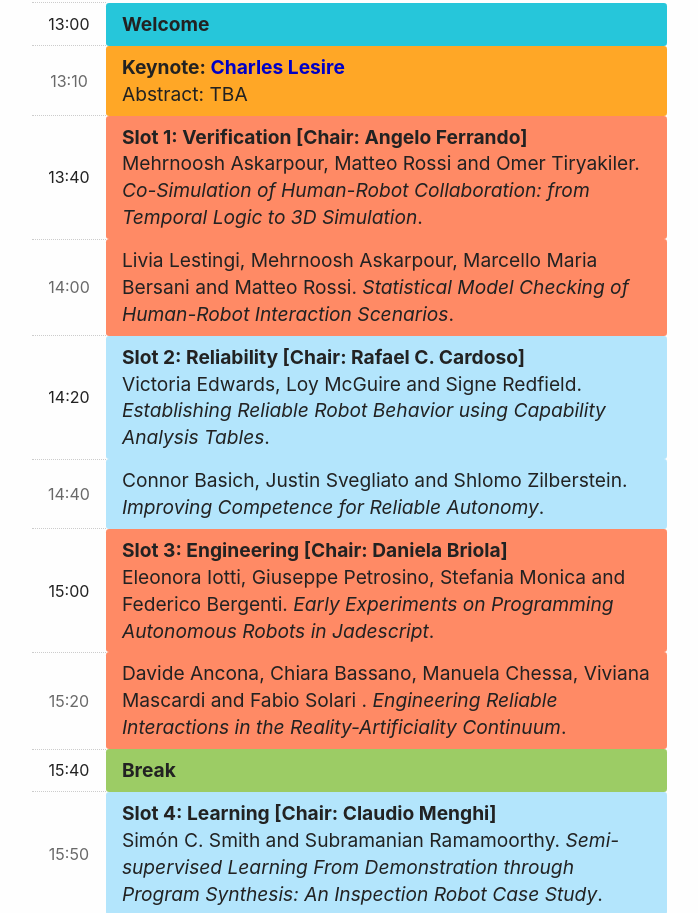
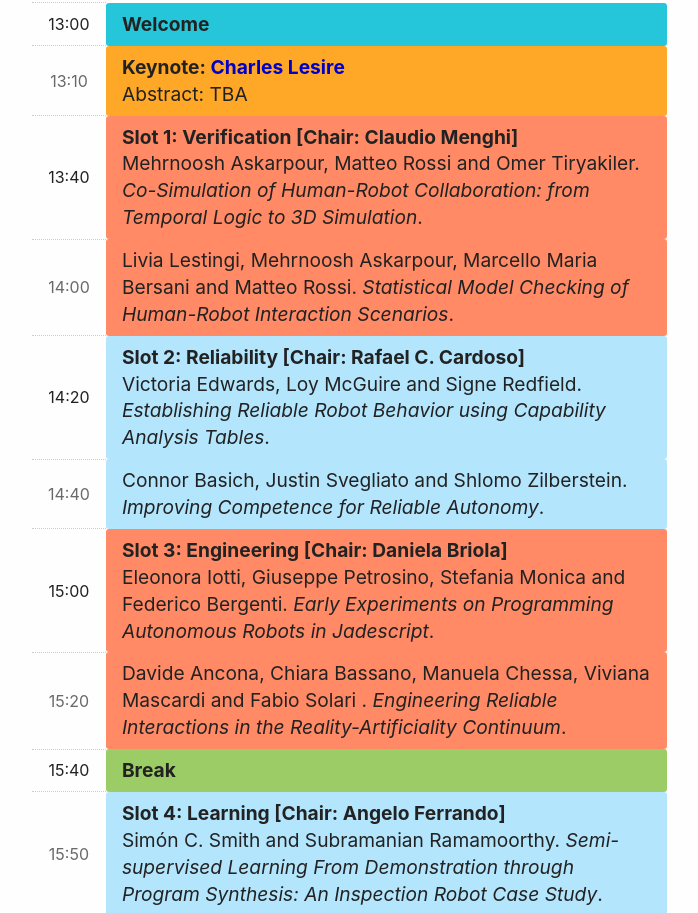
Before and after one commit to area2020/area2020.github.io, a Jekyll site: the page built from index.md, in a window 1280 px wide and 1400 px high, scrolled down 2681 px. Shown: the part 135-1048 px from the top of the window, without its empty margins (53-751 px from the left). Built offline with Jekyll 4.4.1, drawn with Linux system fonts in a browser that asks for light colours; nearby versions of some CDN libraries; part of the change alters nothing that is shown.

```diff
--- a/index.md
+++ b/index.md
@@ -165,7 +165,7 @@ The time is in <a href="https://time.is/it/CEST">CEST timezone</a>.
         <tr>
             <th>13:40</th>
             <td colspan="4" class="stage-venus">
-            Slot 1: Verification [Chair: Angelo Ferrando]
+            Slot 1: Verification [Chair: Claudio Menghi]
             <span>
               Mehrnoosh Askarpour, Matteo Rossi and Omer Tiryakiler.
               <i>Co-Simulation of Human-Robot Collaboration: from Temporal Logic to 3D Simulation</i>.
@@ -226,7 +226,7 @@ The time is in <a href="https://time.is/it/CEST">CEST timezone</a>.
         <tr>
             <th>15:50</th>
             <td colspan="4" class="stage-mars">
-            Slot 4: Learning [Chair: Claudio Menghi]
+            Slot 4: Learning [Chair: Angelo Ferrando]
             <span>
               Simón C. Smith and Subramanian Ramamoorthy.
               <i>Semi-supervised Learning From Demonstration through Program Synthesis: An Inspection Robot Case Study</i>.
```
